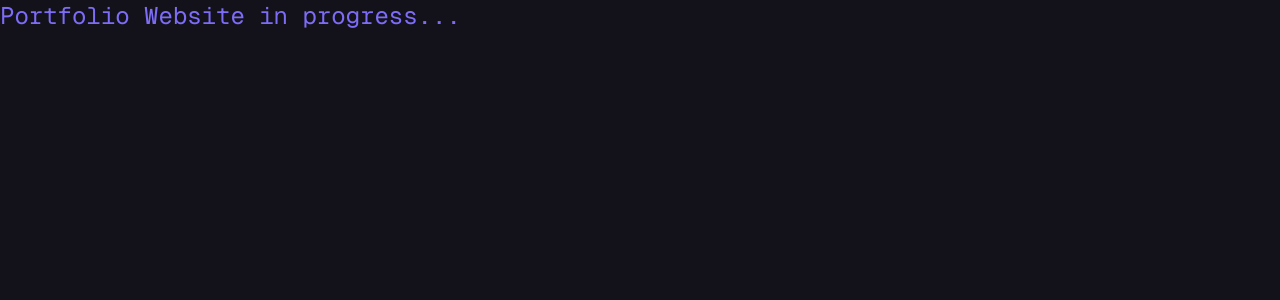
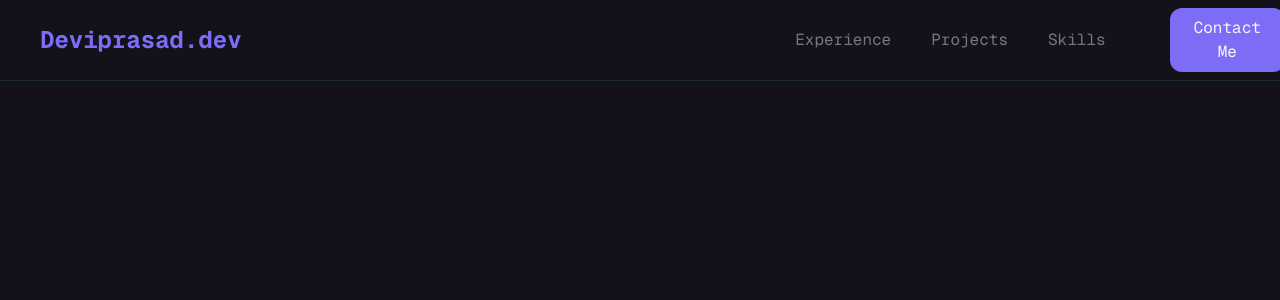
Before and after one commit to devi5040/portfolio, a Next.js app: page / in a window 1280 px wide. Shown: the top 300 px of the page. Built offline with nearby package versions, Linux system fonts and the light colour scheme.

Commit message:
feat: Implement navigation header with dynamic links and styling. Adds NavItemType, NAV_ITEMS constant, Header component, and updates globals.css and page.tsx.

```diff
--- /dev/null
+++ b/app/components/Header.tsx
@@ -0,0 +1,29 @@
+'use client';
+
+import Link from 'next/link';
+import { NAV_ITEMS } from '../constants/NAV_ITEMS';
+
+export const Header = () => {
+  return (
+    <div className="h-12 flex justify-between items-center p-10 border-b border-gray-800">
+      <h2 className="text-primary text-2xl font-bold font-geist">
+        Deviprasad.dev
+      </h2>
+      <nav className="flex justify-center space-x-16 items-center w-1/3">
+        <ul className="flex justify-center items-center space-x-10">
+          {NAV_ITEMS.map((item) => (
+            <li
+              className={`text-neutral font-geist hover:text-btn-hover`}
+              key={item.label}
+            >
+              <Link href={`#${item.link}`}>{item.label}</Link>
+            </li>
+          ))}
+        </ul>
+        <button className="bg-primary text-[#f6f6f6] px-6 py-2 rounded-xl font-geist hover:bg-btn-hover duration-300">
+          <Link href={'#contact-us'}>Contact Me</Link>
+        </button>
+      </nav>
+    </div>
+  );
+};
--- /dev/null
+++ b/app/constants/NAV_ITEMS.ts
@@ -0,0 +1,16 @@
+import { NavItemType } from '../types/nav-item.types';
+
+export const NAV_ITEMS: NavItemType[] = [
+  {
+    label: 'Experience',
+    link: 'experience',
+  },
+  {
+    label: 'Projects',
+    link: 'projects',
+  },
+  {
+    label: 'Skills',
+    link: 'skills',
+  },
+];
--- a/app/globals.css
+++ b/app/globals.css
@@ -10,6 +10,7 @@
   --color-card: #1c1b23;
   --color-card-elevated: #201f27;
   --color-card-hover: #2a2932;
+  --color-btn-hover: #8b7df7;
 
 }
 
--- a/app/page.tsx
+++ b/app/page.tsx
@@ -1,7 +1,9 @@
+import { Header } from './components/Header';
+
 export default function Home() {
   return (
-    <h1 className="font-geist text-2xl text-primary">
-      Portfolio Website in progress...
-    </h1>
+    <div>
+      <Header />
+    </div>
   );
 }
--- /dev/null
+++ b/app/types/nav-item.types.ts
@@ -0,0 +1,6 @@
+import { Url } from 'url';
+
+export interface NavItemType {
+  label: string;
+  link: Url | string;
+}
```
